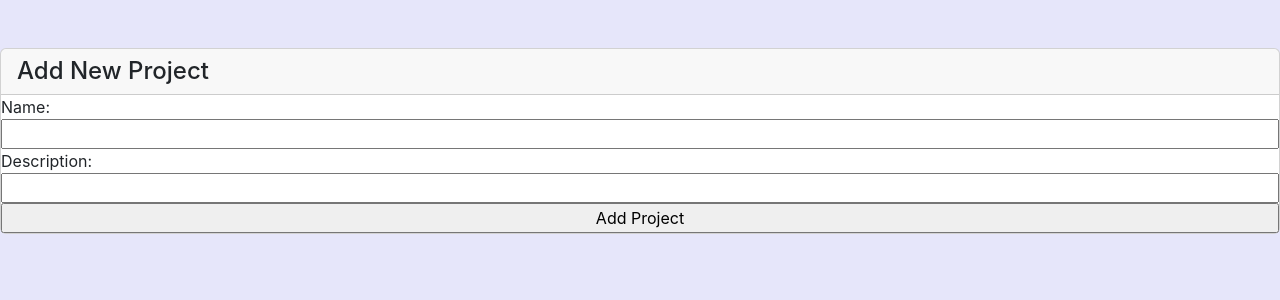
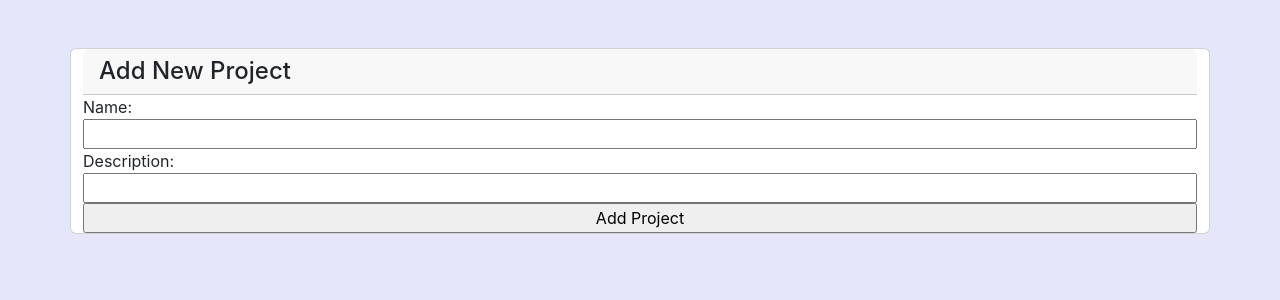
Before and after one commit to Lorraineken/professional-portfolio-react-app, a React (Create React App) app: page /newproject in a window 1280 px wide. Shown: the top 300 px of the page. Built offline with nearby package versions, Linux system fonts and the light colour scheme; no server answers; a web font is replaced by a local one.

Commit message:
Updated all forms styling

```diff
--- a/src/components/ProjectForm.js
+++ b/src/components/ProjectForm.js
@@ -30,7 +30,7 @@ function ProjectForm({user_id}){
 
     return (
 
-         <form className="card mt-5"  id="add-details" onSubmit={(e)=>handleSubmit(e)}>
+         <form className="card mt-5 container"  id="add-details" onSubmit={(e)=>handleSubmit(e)}>
           <h4 className="card-header">Add New Project</h4>
           <label htmlFor="name">Name: </label>
           <input type="text" name="name" id="new-name" onChange={(e) => setProjName(e.target.value)}/>
--- a/src/components/ProjectUpdate.js
+++ b/src/components/ProjectUpdate.js
@@ -23,7 +23,7 @@ function ProjectUpdate({project_id}){
     }
 
     return (
-        <form className="card mt-5"  id="add-details" onSubmit={(e)=>handleSubmit(e)}>
+        <form className="card container mt-5"  id="add-details" onSubmit={(e)=>handleSubmit(e)}>
         <h4 className="card-header">Update Project</h4>
         <label htmlFor="name">Name: </label>
         <input type="text" name="name" id="new-name" onChange={(e) =>setProjectName(e.target.value)}/>
--- a/src/components/SkillForm.js
+++ b/src/components/SkillForm.js
@@ -30,7 +30,7 @@ function SkillForm({user_id}){
     }
 
     return (
-        <form className="card mt-5"  id="add-details" onSubmit={(e)=>handleSubmit(e)}>
+        <form className="card container mt-5"  id="add-details" onSubmit={(e)=>handleSubmit(e)}>
         <h4 className="card-header">Add New Skill</h4>
         <label htmlFor="name">Name: </label>
         <input type="text" name="name" id="new-name" onChange={(e) =>setSkillName(e.target.value)}/>
--- a/src/components/SkillUpdate.js
+++ b/src/components/SkillUpdate.js
@@ -22,7 +22,7 @@ function SkillUpdate({skill_id}){
     }
 
     return (
-        <form className="card mt-5"  id="add-details" onSubmit={(e)=>handleSubmit(e)}>
+        <form className="card container mt-5"  id="add-details" onSubmit={(e)=>handleSubmit(e)}>
         <h4 className="card-header">Update Skill</h4>
         <label htmlFor="name">Name: </label>
         <input type="text" name="name" id="new-name" onChange={(e) =>setSkillName(e.target.value)}/>
```
